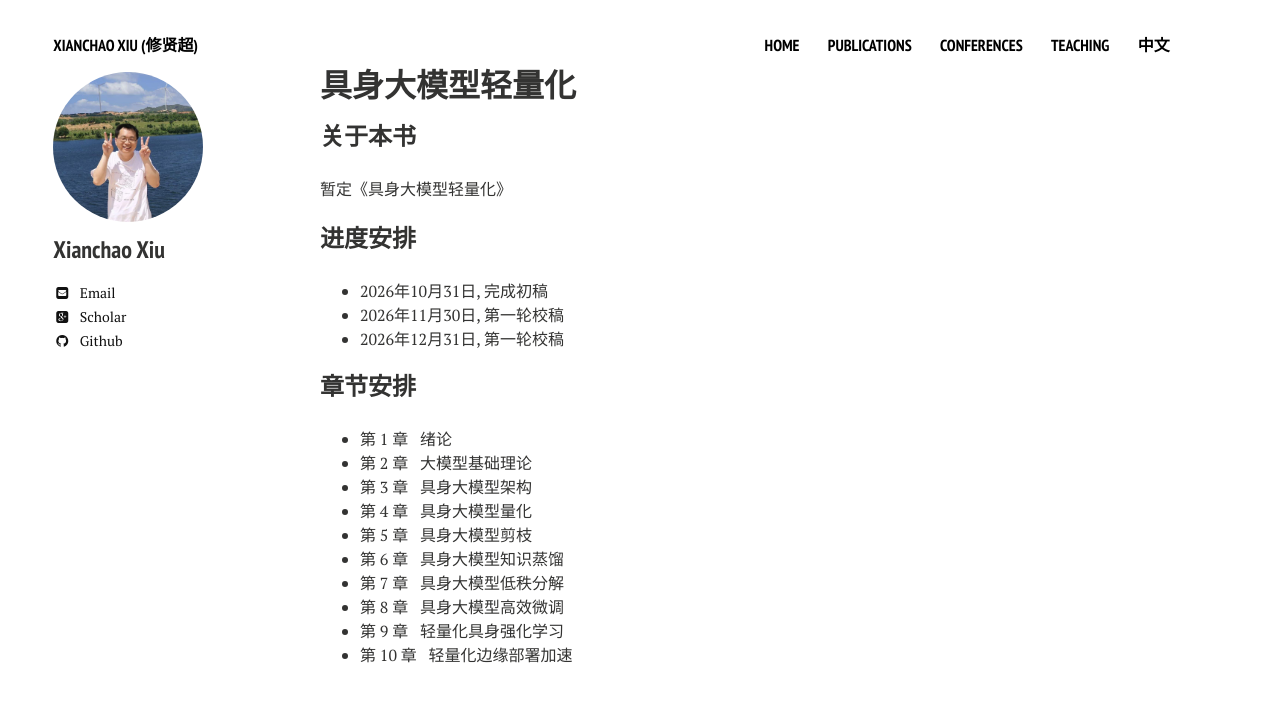
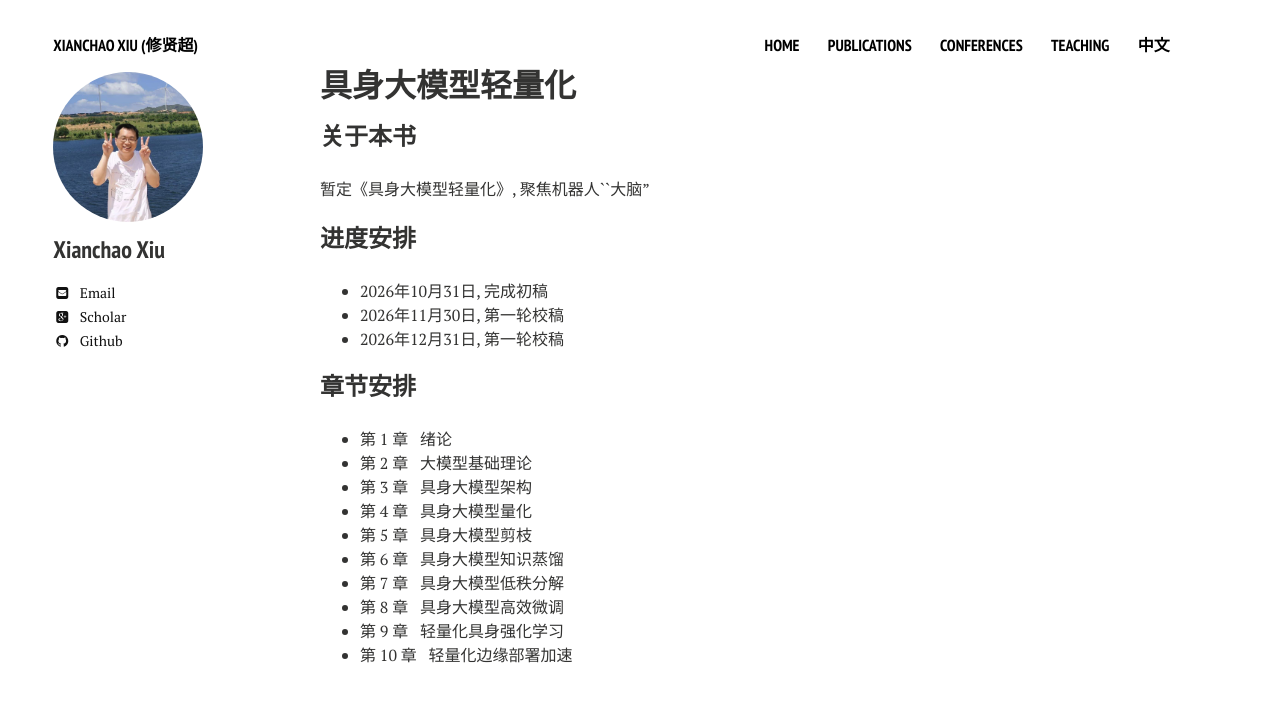
Before and after one commit to xianchaoxiu/xianchaoxiu.github.io, a Jekyll site: the page built from chinese/books/EAI/index.md, in a window 1280 px wide. Shown: the top 702 px of the page. Built offline with Jekyll 4.4.1, drawn with Linux system fonts in a browser that asks for light colours; nearby versions of some CDN libraries.

Commit message:
Update index.md

```diff
--- a/chinese/books/EAI/index.md
+++ b/chinese/books/EAI/index.md
@@ -6,7 +6,7 @@ share: false
 ---
 
 ### 关于本书
-暂定《具身大模型轻量化》
+暂定《具身大模型轻量化》, 聚焦机器人``大脑"
 
 
 ### 进度安排
```
